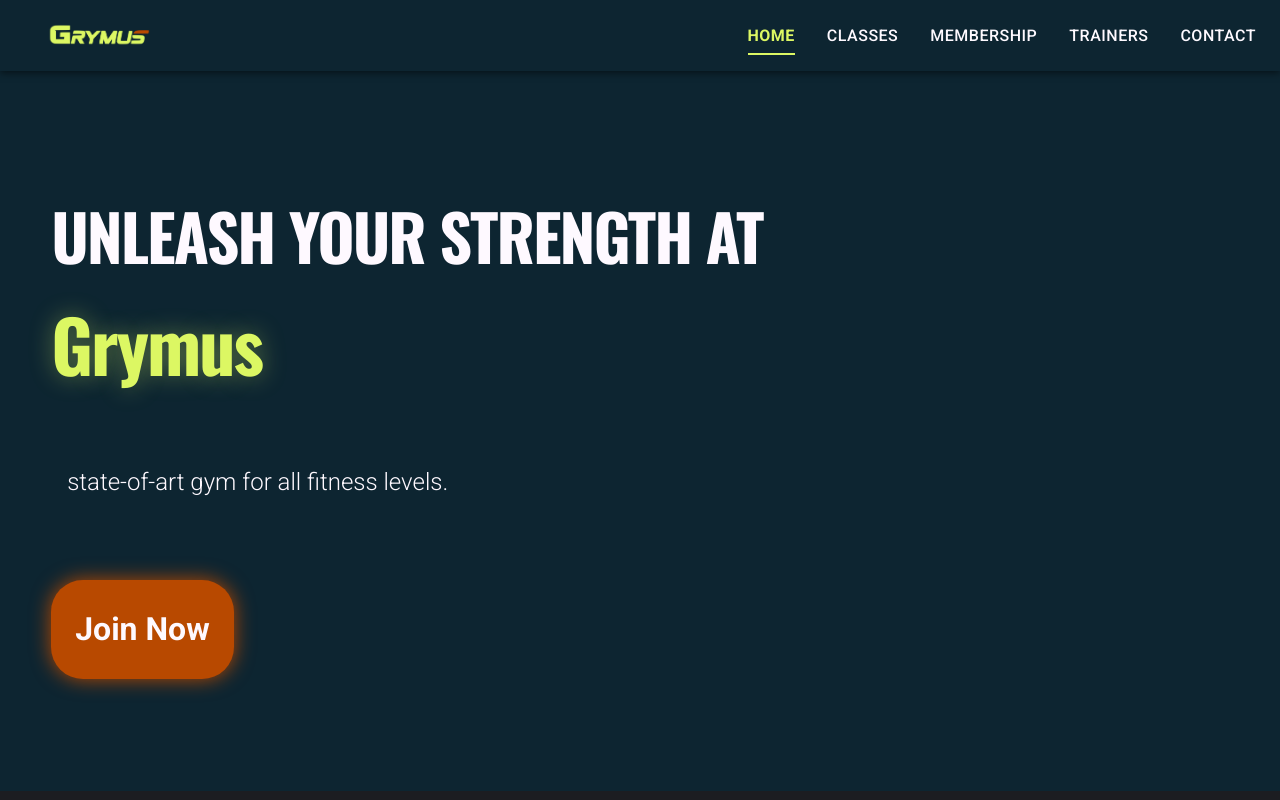
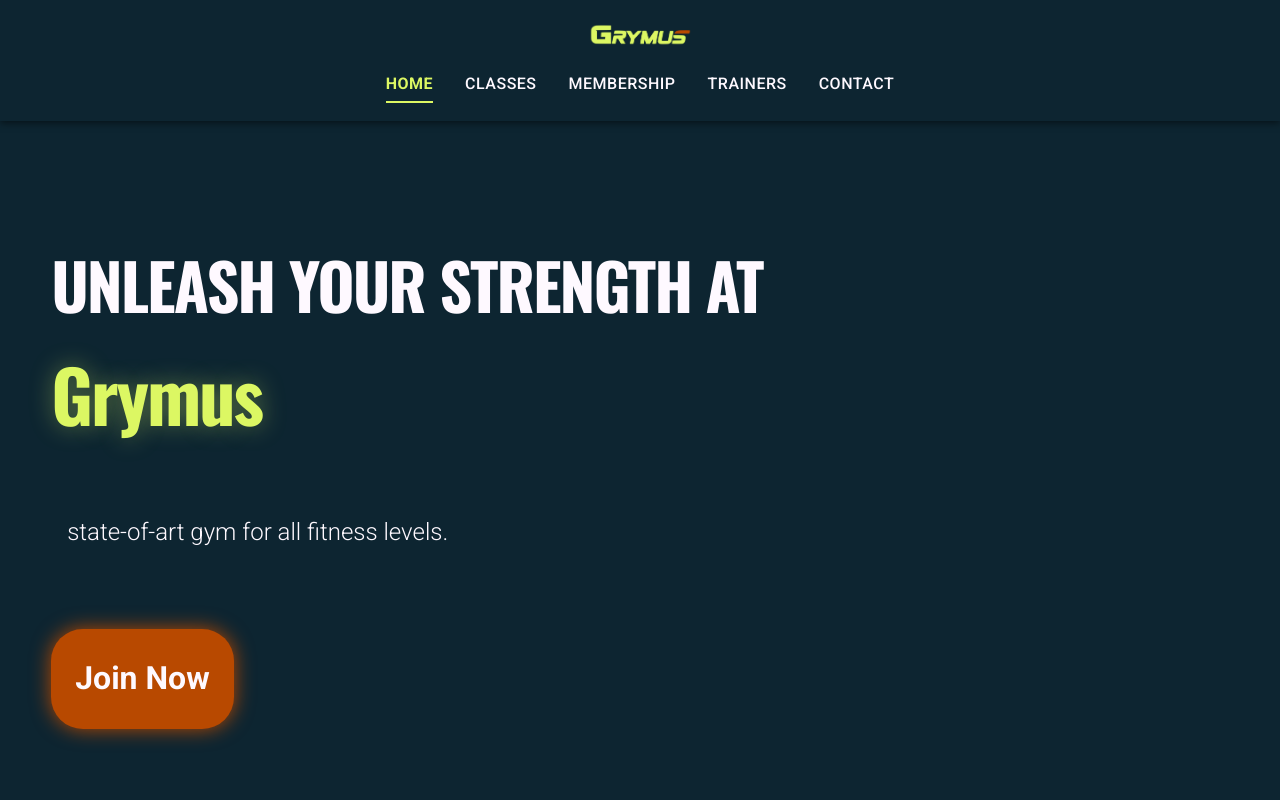
Before and after one commit to itsjusthadjer/DAW-PROJECT, a plain HTML site: page index.html in a window 1280 px wide. Shown: the top 800 px of the page. Drawn offline with nearby package versions, Linux system fonts and the light colour scheme.

Commit message:
Add files via upload

```diff
--- a/style.css
+++ b/style.css
@@ -34,12 +34,12 @@ nav{
     z-index: 1000;
     padding: 0 1rem;
     display: flex;
-    flex-wrap: wrap;
-    justify-content: space-between;
+    flex-direction: column;
     background-color: var(--primary);
     align-items: center;
     box-shadow: 0 2px 7px rgba(0, 0, 0, 0.504);
     max-width: 100%;
+    padding: 0 0 1.5rem 0;
 }
 
 nav ul{
@@ -993,7 +993,7 @@ iframe:hover{
     #registration-form fieldset,#contact-form fieldset { padding: 3rem; margin: 3rem 0; }
     #contact-form textarea { width: 300px; height: 300px; }
     #registration-form fieldset input,#contact-form input { width: 60%; }
-    nav { padding: 0 1.5rem; }
+    nav {  padding: 0 0 1.5rem 0; }
     nav ul { gap: 2rem; flex-wrap: nowrap; }
     nav li a { font-size: 1rem; }
     #contact-us,#location,#opening-hours-table { font-size: 1.2rem; padding: 2rem; }
```
